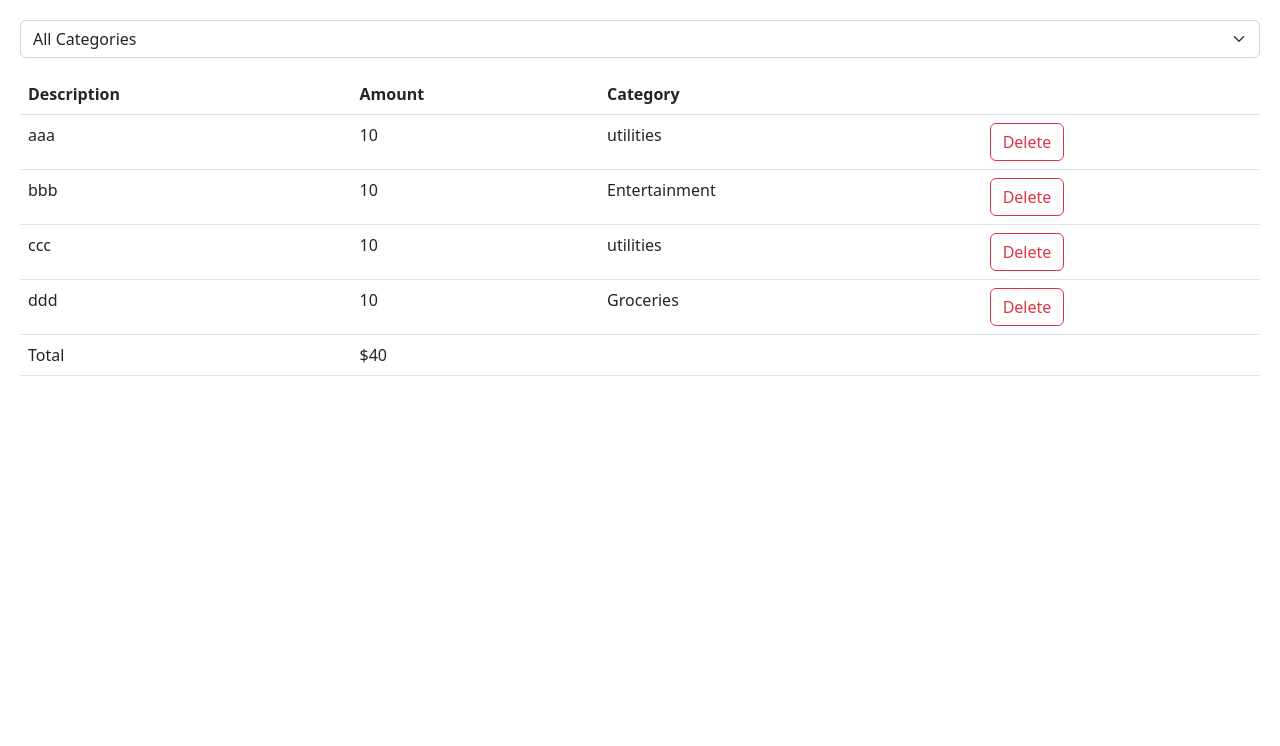
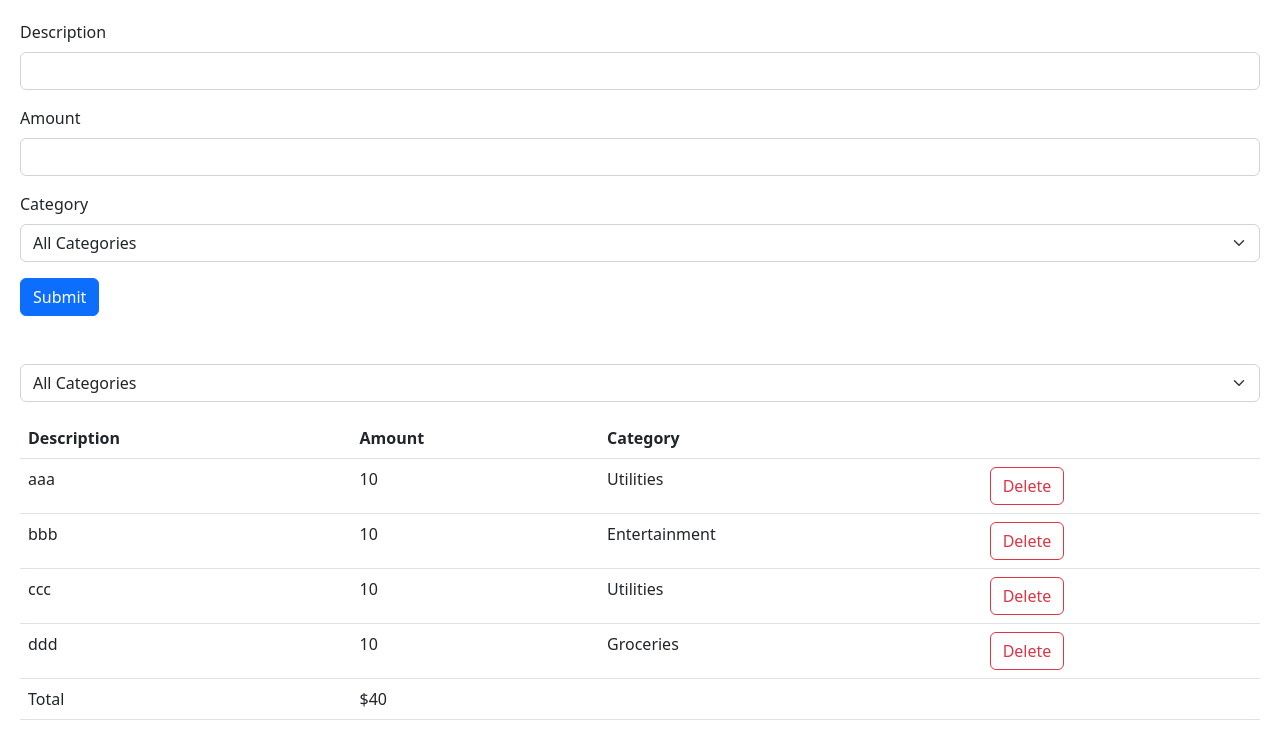
Before and after one commit to JassBrar92/react-app, a React (Vite) app: page / in a window 1280 px wide. Shown: the top 746 px of the page. Built offline with nearby package versions, Linux system fonts and the light colour scheme.

Commit message:
building expenses form

```diff
--- a/src/App.tsx
+++ b/src/App.tsx
@@ -12,18 +12,23 @@ import ExpandedText from "./components/ExpandedText";
 import Form from "./components/Form";
 import ExpensesList from './expensesTracker/components/ExpensesList'
 import ExpensesFilter from "./expensesTracker/components/ExpensesFilter";
+import ExpensesForm from "./expensesTracker/components/ExpensesForm";
 //import  './App.css';
+export const categories=['Utilities','Entertainment','Groceries'];
 function App(){
   const [selectedCategory,setSelectedCategory]=useState("");
   const [expenses,setExpense]=useState([
-    {id:1,description:'aaa',amount:10,category:"utilities"},
+    {id:1,description:'aaa',amount:10,category:"Utilities"},
     {id:2,description:'bbb',amount:10,category:"Entertainment"},
-    {id:3,description:'ccc',amount:10,category:"utilities"},
+    {id:3,description:'ccc',amount:10,category:"Utilities"},
     {id:4,description:'ddd',amount:10,category:"Groceries"},
   ]);
   const visibleExpense=selectedCategory?expenses.filter(e=>e.category===selectedCategory):expenses;
   return(
     <div>
+    <div className="mb-5">
+      <ExpensesForm/>
+    </div>
     <div className="mb-3">
       <ExpensesFilter onSelectedCategory={(category)=>{setSelectedCategory(category)}}/>
     </div>
--- a/src/expensesTracker/components/ExpensesFilter.tsx
+++ b/src/expensesTracker/components/ExpensesFilter.tsx
@@ -1,5 +1,4 @@
-import React from 'react'
-
+import {categories} from '../../App';
 interface Props{
   onSelectedCategory:(category:string)=>void;
 }
@@ -9,9 +8,7 @@ const ExpensesFilter = ({onSelectedCategory}:Props) => {
     <div>
       <select className="form-select" onChange={(event)=>{onSelectedCategory(event.target.value)}}>
         <option value="">All Categories</option>
-        <option value="utilities">Utilities</option>
-        <option value="Entertainment">Entertainment</option>
-        <option value="Groceries">Groceries</option>
+        {categories.map(category=><option key={category} value={category}>{category}</option>)}
       </select>
     </div>
   )
--- /dev/null
+++ b/src/expensesTracker/components/ExpensesForm.tsx
@@ -0,0 +1,27 @@
+import React from 'react'
+import { categories } from '../../App'
+
+const ExpensesForm = () => {
+  return (
+    <form>
+      <div className="mb-3">
+        <label htmlFor="description" className="form-label">Description</label>
+      <input id="description"type="text" className="form-control" /></div>
+      <div className="mb-3">
+        <label htmlFor="amonut" className="form-label">Amount</label>
+        <input id='amount' type="number" className="form-control" /></div>
+        <div className="mb-3">
+          <label htmlFor="category" className="form-label">Category</label>
+          <select id="category" className="form-select">
+            <option value="">All Categories</option>
+            {categories.map(category=><option key={category} value={category}>{category}</option>)}
+          </select>
+        </div>
+        <div className="mb-3">
+          <button className="btn btn-primary">Submit</button>
+          </div>
+    </form>
+  )
+}
+
+export default ExpensesForm
```
